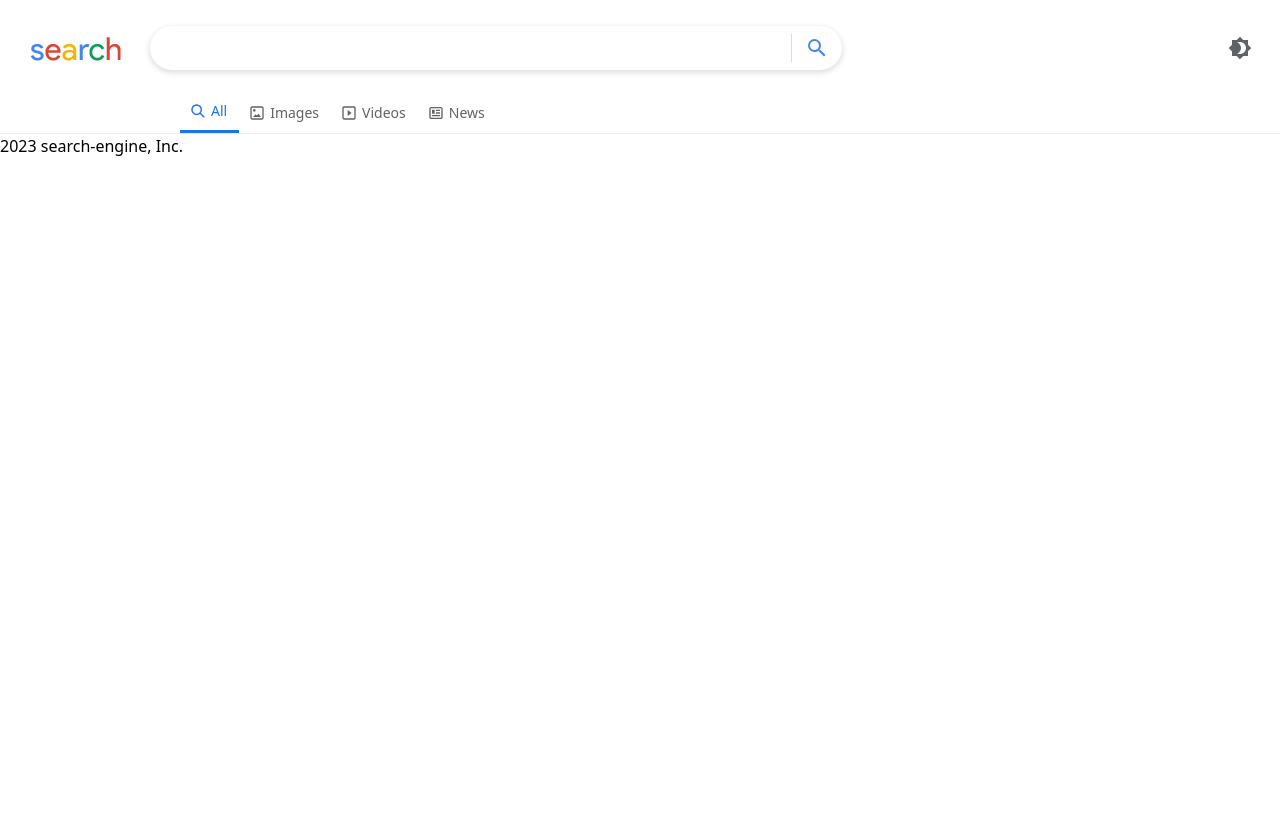
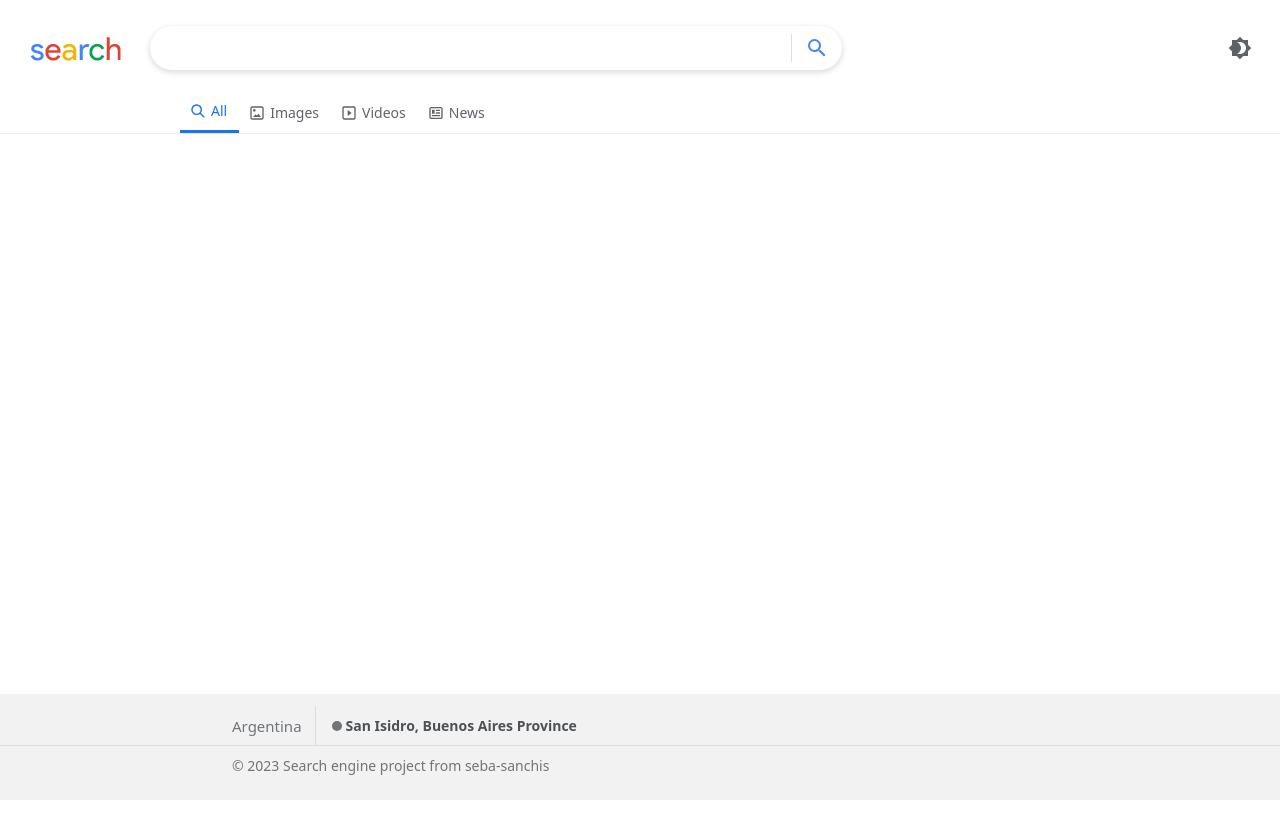
Before and after one commit to seba-sanchis/google-clone, a React (Create React App) app: page /search in a window 1280 px wide. After the commit the page ends 800 px from the top, so only its background shows below. Built offline with nearby package versions, Linux system fonts and the light colour scheme.

Commit message:
styling the footer

```diff
--- a/src/App.js
+++ b/src/App.js
@@ -9,7 +9,7 @@ const App = () => {
 
   return (
     <div className={darkTheme ? "dark" : ""}>
-      <div className="dark:bg-[#202124] min-h-screen">
+      <div className="flex flex-col dark:bg-[#202124] min-h-screen">
         <Navbar darkTheme={darkTheme} setDarkTheme={setDarkTheme} />
         <Router />
         <Footer />
--- a/src/components/Footer.jsx
+++ b/src/components/Footer.jsx
@@ -2,8 +2,15 @@ import React from "react";
 
 export const Footer = () => {
   return (
-    <div className="">
-      <h1>2023 search-engine, Inc.</h1>
+    <div className="h-[106px] pt-[12px] pb-[12px] bg-[#f2f2f2]">
+      <div className="flex h-[40px] items-center border-b border-solid border-[#dadce0]">
+        <span className="text-[15px] leading-[40px] text-[#70757a] ml-[205px] pl-[27px]">Argentina</span>
+        <div className="flex items-center ml-[13px] pl-[16px] border-l border-solid border-[#dadce0]">
+          <span className="flex w-[10px] h-[10px] rounded-full mr-[4px] bg-[#70757a]"></span>
+          <span className="flex items-center text-[14px] leading-[40px] font-bold text-[#4d5156]">San Isidro, Buenos Aires Province</span>
+        </div>
+      </div>
+      <div className="flex items-center text-[14px] leading-[22px] text-[#70757a] h-[40px] ml-[205px] pl-[27px]">© 2023 Search engine project from seba-sanchis</div>
     </div>
   );
 };
--- a/src/components/Navbar.jsx
+++ b/src/components/Navbar.jsx
@@ -8,8 +8,8 @@ import logo from "../images/logo.jpg";
 
 export const Navbar = ({ darkTheme, setDarkTheme }) => {
   return (
-    <div className="flex-col border-b-[1px] border-solid border-[#ebebeb]">
-      <div className="flex items-center justify-between mt-[26px]">
+    <div className="flex-col border-b border-solid border-[#ebebeb]">
+      <div className="flex items-center justify-between pt-[26px]">
         <div className="flex items-center">
           <Link to="/">
             <img className="pr-[28px] pl-[30px]" src={logo} />
--- a/src/components/Router.jsx
+++ b/src/components/Router.jsx
@@ -5,7 +5,7 @@ import { Results } from "./Results";
 
 export const Router = () => {
   return (
-    <div className="">
+    <div className="flex grow">
       <Routes>
         <Route path="/" element={<Navigate from="/" to="/search" />} />
         <Route path="/search" element={<Results />} />
```
